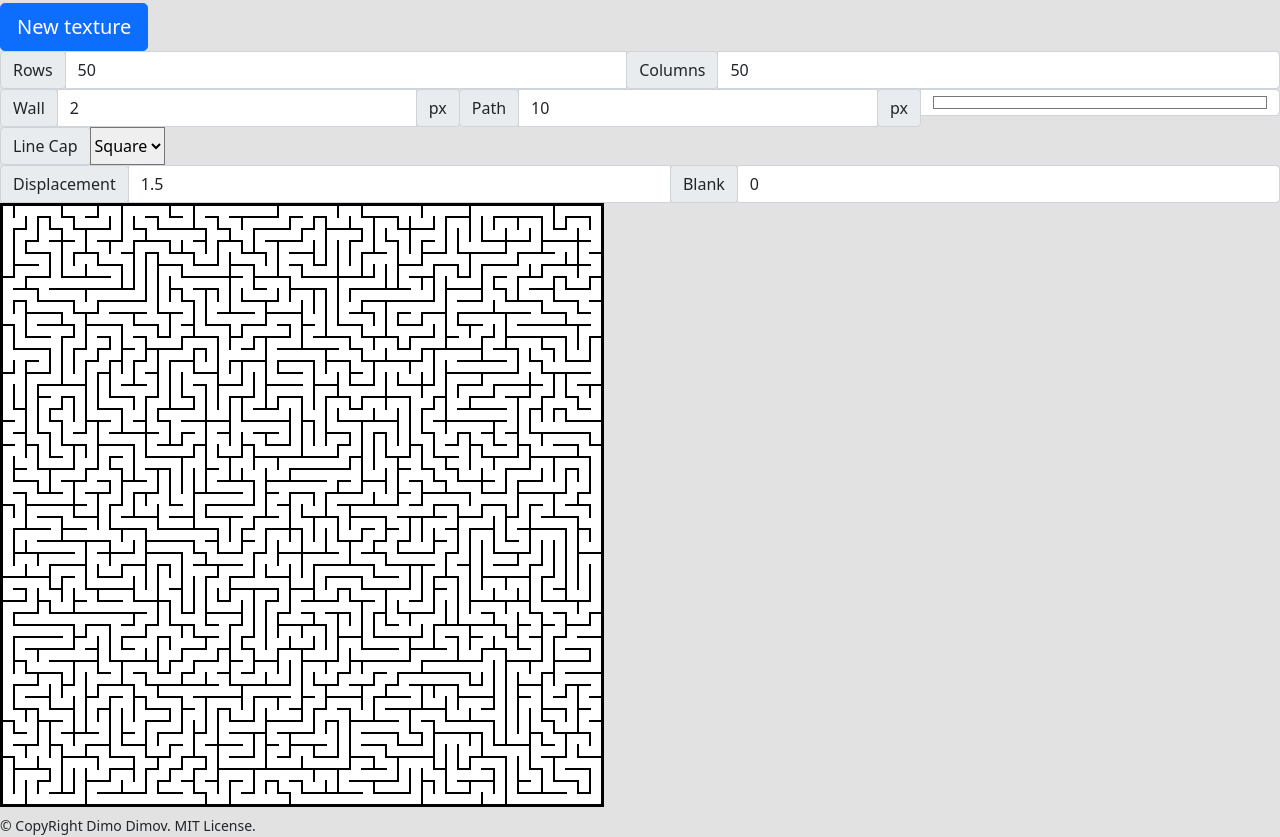
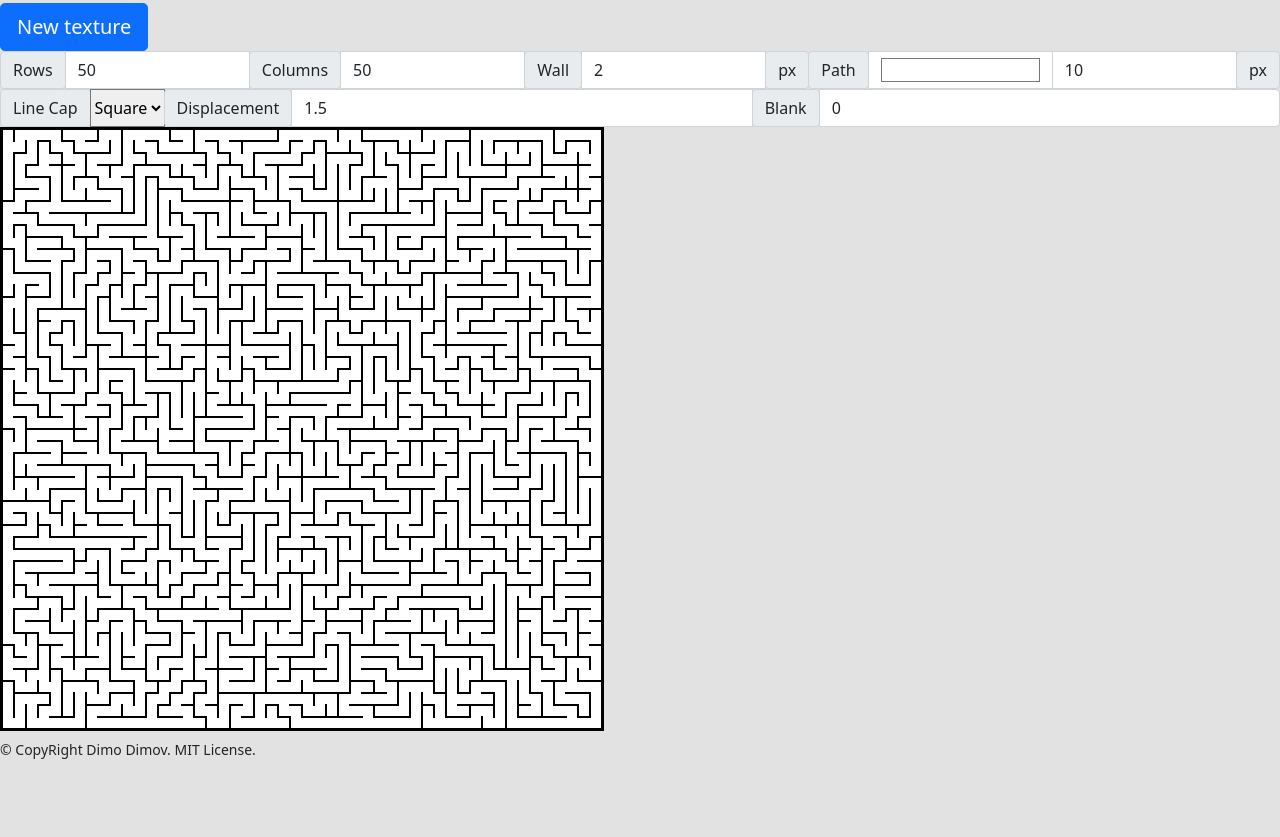
Before and after one commit to DimovDimo/maze-textures, a plain HTML site: page app/index.html in a window 1280 px wide. Shown: the part 53-890 px from the top of the page. After the commit the page ends 814 px from the top, so only its background shows below. Drawn offline with nearby package versions, Linux system fonts and the light colour scheme.

Commit message:
edited input's order

```diff
--- a/app/index.html
+++ b/app/index.html
@@ -25,8 +25,6 @@
 					<span class="input-group-text">Columns</span>
 				</div>
 				<input type="number" class="form-control" id="maze-columns" min="1" value="50">
-			</div>
-			<div class="input-group">
 				<div class="input-group-prepend">
 					<span class="input-group-text">Wall</span>
 				</div>
@@ -38,11 +36,11 @@
 				<div class="input-group-prepend">
 					<span class="input-group-text">Path</span>
 				</div>
+				<input type="color" class="form-control" id="maze-path-color" value="#ffffff">
 				<input type="number" class="form-control" id="maze-path" min="1" value="10">
 				<div class="input-group-append">
 					<span class="input-group-text">px</span>
 				</div>
-				<input type="color" class="form-control" id="maze-path-color" value="#ffffff">
 			</div>
 			<div class="input-group">
 				<div class="input-group-prepend">
@@ -53,8 +51,6 @@
 					<option value="round">Round</option>
 					<option value="square" selected>Square</option>
 				</select>
-			</div>
-			<div class="input-group">
 				<div class="input-group-prepend">
 					<span class="input-group-text">Displacement</span>
 				</div>
--- a/app/resources/css/styles.css
+++ b/app/resources/css/styles.css
@@ -5,3 +5,7 @@ body {
 canvas {
     background: rgb(0, 0, 0);
 }
+
+#maze-path-color {
+    height: auto;
+}
```
